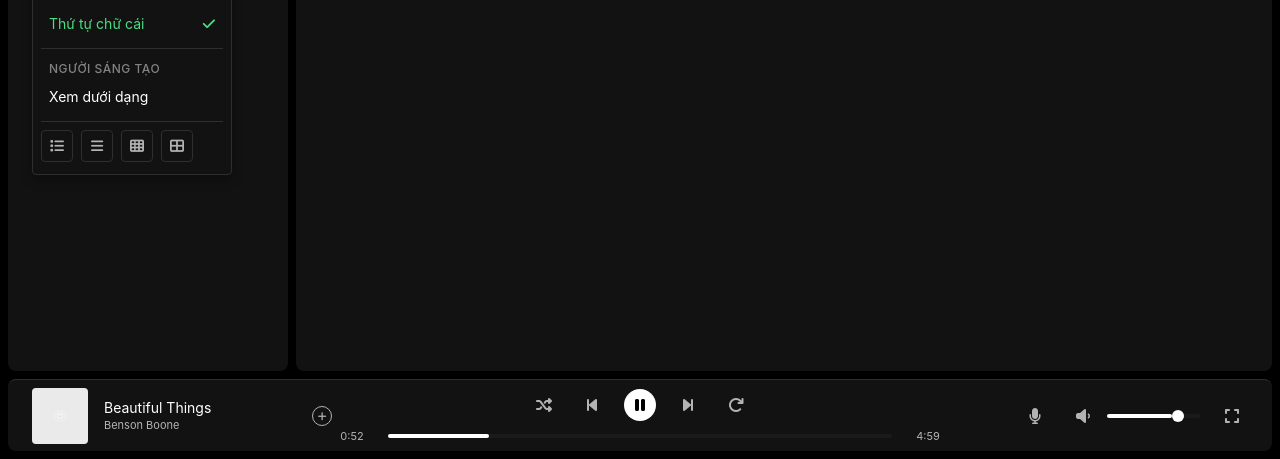
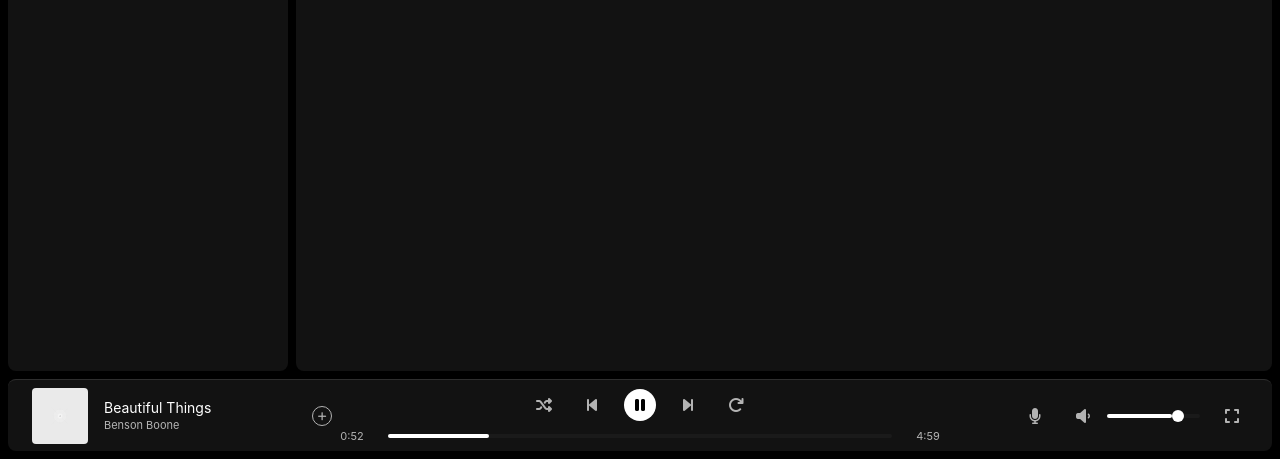
Before and after one commit to theanh28ne/Spotify-Clone, a plain HTML site: page index.html in a window 1280 px wide. Shown: the part 341-800 px from the top of the page. Drawn offline with Linux system fonts and the light colour scheme; no server answers.

Commit message:
fix giao dien

```diff
--- a/index.html
+++ b/index.html
@@ -48,7 +48,7 @@
                         Recents
                         <i class="fas fa-list"></i>
                     </button>
-                    <div class="sort-modal">
+                    <div class="sort-modal" hidden>
                         <div class="sort-modal-section">
                             <div class="sort-modal-label">Sắp xếp theo</div>
                             <div class="sort-modal-item">Gần đây</div>
```
